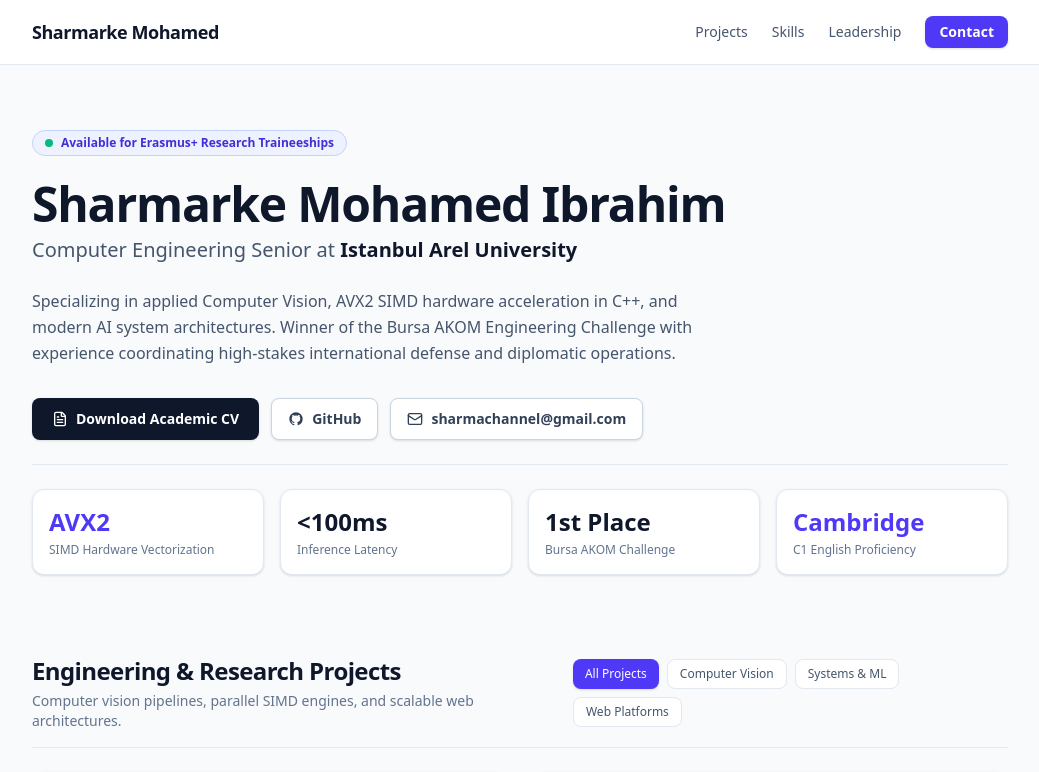
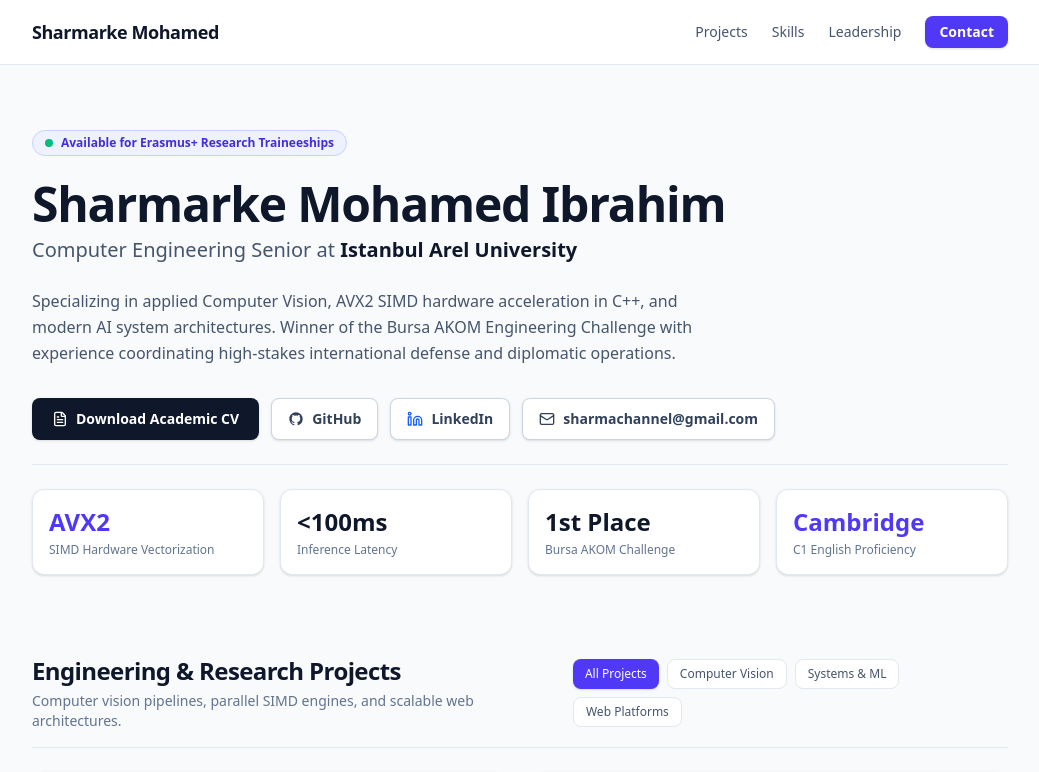
Before and after one commit to Sharmarke-Mohamed-IB/portfolio, a Next.js app: page / in a window 1280 px wide. Shown: the top 772 px of the page, without its empty margins (120-1159 px from the left). Built offline with nearby package versions, Linux system fonts and the light colour scheme.

Commit message:
Fix layout props type and finalize portfolio production build

```diff
--- a/src/app/layout.tsx
+++ b/src/app/layout.tsx
@@ -17,7 +17,11 @@ export const metadata: Metadata = {
   description: "Senior Computer Engineering Student focusing on Computer Vision, High-Performance C++ Systems, and AI Platforms.",
 };
 
-export default function RootLayout({ children }: LayoutProps<"/">) {
+export default function RootLayout({
+  children,
+}: Readonly<{
+  children: React.ReactNode;
+}>) {
   return (
     <html
       lang="en"
--- a/src/app/page.tsx
+++ b/src/app/page.tsx
@@ -9,10 +9,7 @@ import {
   Eye,
   Layers,
   Terminal,
-  Globe,
-  Award,
-  ExternalLink,
-  ChevronRight
+  Globe
 } from 'lucide-react';
 
 function GitHubIcon({ className = "w-5 h-5" }: { className?: string }) {
@@ -157,6 +154,15 @@ export default function Portfolio() {
               <span>GitHub</span>
             </a>
             <a
+              href="https://linkedin.com/in/sharmarke-mohamed"
+              target="_blank"
+              rel="noreferrer"
+              className="inline-flex items-center space-x-2 bg-white border border-slate-300 px-4 py-2.5 rounded-lg text-sm font-semibold text-slate-700 hover:bg-slate-50 transition-all shadow-sm"
+            >
+              <Linkedin className="w-4 h-4 text-blue-600" />
+              <span>LinkedIn</span>
+            </a>
+            <a
               href="mailto:sharmachannel@gmail.com"
               className="inline-flex items-center space-x-2 bg-white border border-slate-300 px-4 py-2.5 rounded-lg text-sm font-semibold text-slate-700 hover:bg-slate-50 transition-all shadow-sm"
             >
@@ -203,7 +209,7 @@ export default function Portfolio() {
               ].map((tab) => (
                 <button
                   key={tab.id}
-                  onClick={() => setFilter(tab.id as any)}
+                  onClick={() => setFilter(tab.id as 'all' | 'vision' | 'systems' | 'web')}
                   className={`text-xs px-3 py-1.5 rounded-lg font-medium transition-all ${
                     filter === tab.id
                       ? 'bg-indigo-600 text-white shadow-sm'
```
